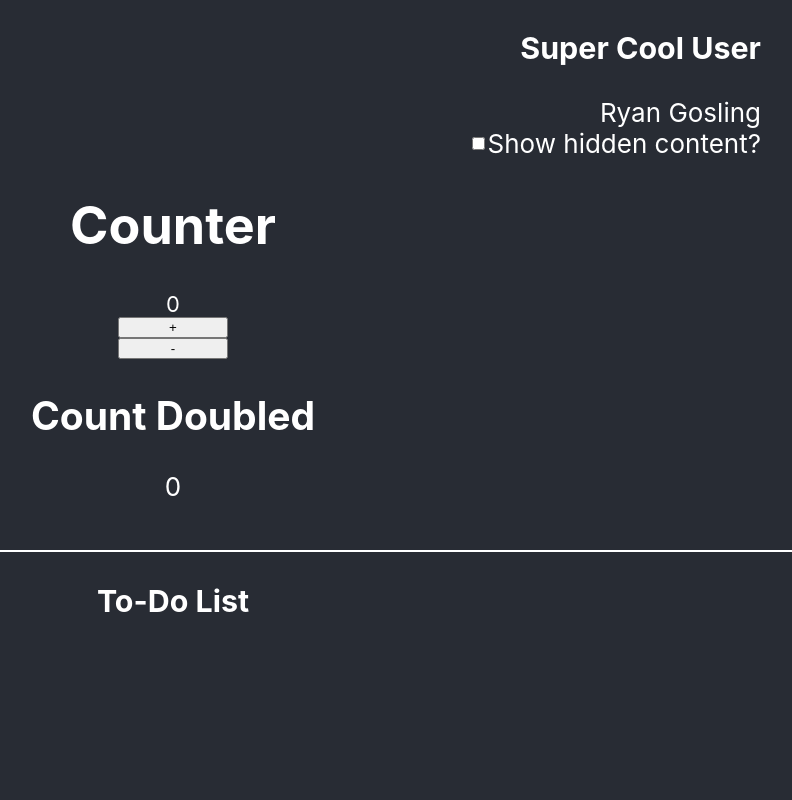
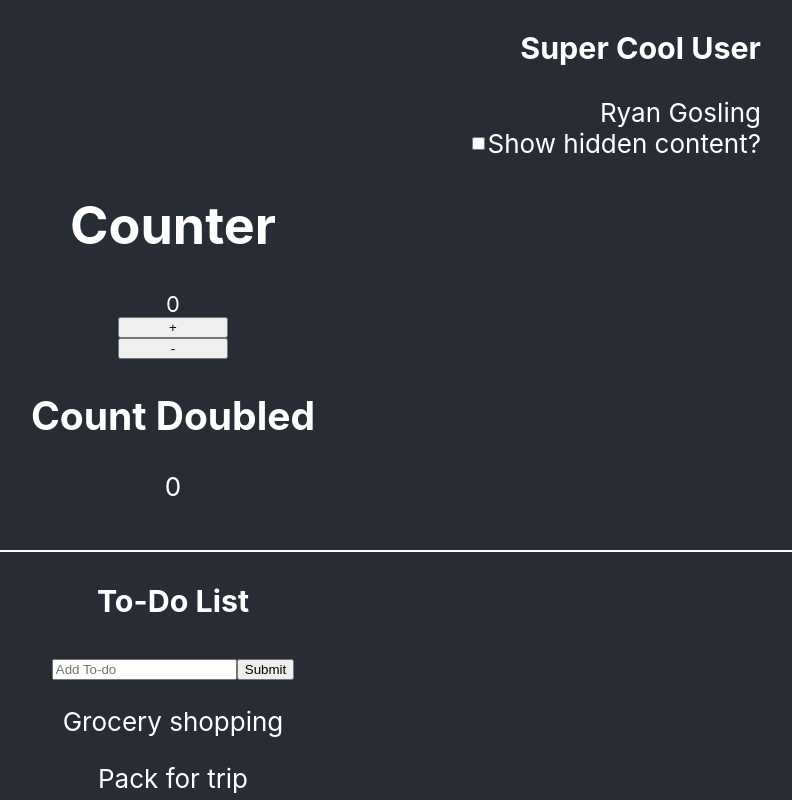
Before and after one commit to kylem038/selector-tutorial, a React (Create React App) app: page / in a window 1280 px wide. Shown: the whole page, without its empty margins (467-1259 px from the left). Built offline with nearby package versions, Linux system fonts and the light colour scheme.

Commit message:
Mock todos + render list

```diff
--- a/src/components/TodoList.tsx
+++ b/src/components/TodoList.tsx
@@ -1,7 +1,23 @@
+import { useSelector, useDispatch } from 'react-redux';
+import { selectTodos } from '../selectors/todo';
+
 const TodoList = () => {
+    const dispatch = useDispatch();
+
+    const todos = useSelector(selectTodos);
+
     return (
         <div>
             <h3>To-Do List</h3>
+            <div>
+                <input type="text" placeholder='Add To-do' />
+                <button type="submit" >Submit</button>
+            </div>
+            {todos && todos.map(todo => (
+                <div>
+                    <p>{todo.text}</p>
+                </div>
+            ))}
         </div>
     )
 }
--- /dev/null
+++ b/src/selectors/todo.ts
@@ -0,0 +1,4 @@
+import { createSelector } from "@reduxjs/toolkit";
+import store from "../store";
+
+export const selectTodos = createSelector(store.getState, state => state.todos.todos);
--- a/src/store/index.ts
+++ b/src/store/index.ts
@@ -1,10 +1,12 @@
 import { configureStore } from '@reduxjs/toolkit';
 import counterReducer from './counterSlice';
 import profileReducer from './profileSlice';
+import todoReducer from './todoSlice';
 
 export default configureStore({
   reducer: {
     counter: counterReducer,
     profile: profileReducer,
+    todos: todoReducer,
   }
 });
--- a/src/store/todoSlice.ts
+++ b/src/store/todoSlice.ts
@@ -8,14 +8,21 @@ type Todo = {
 
 type Todos = Todo[];
 
-export const counterSlice = createSlice({
+export const todoSlice = createSlice({
     name: 'todo',
     initialState: {
-        todos: [] as Todos,
+        todos: [
+            { id: 1, text: "Grocery shopping", completed: false },
+            { id: 2, text: "Pack for trip", completed: false },
+        ] as Todos,
     },
     reducers: {
         addTodo: (state, action) => {
             state.todos.push(action.payload);
         },
     }
-})
+});
+
+export const { addTodo } = todoSlice.actions;
+
+export default todoSlice.reducer;
```
